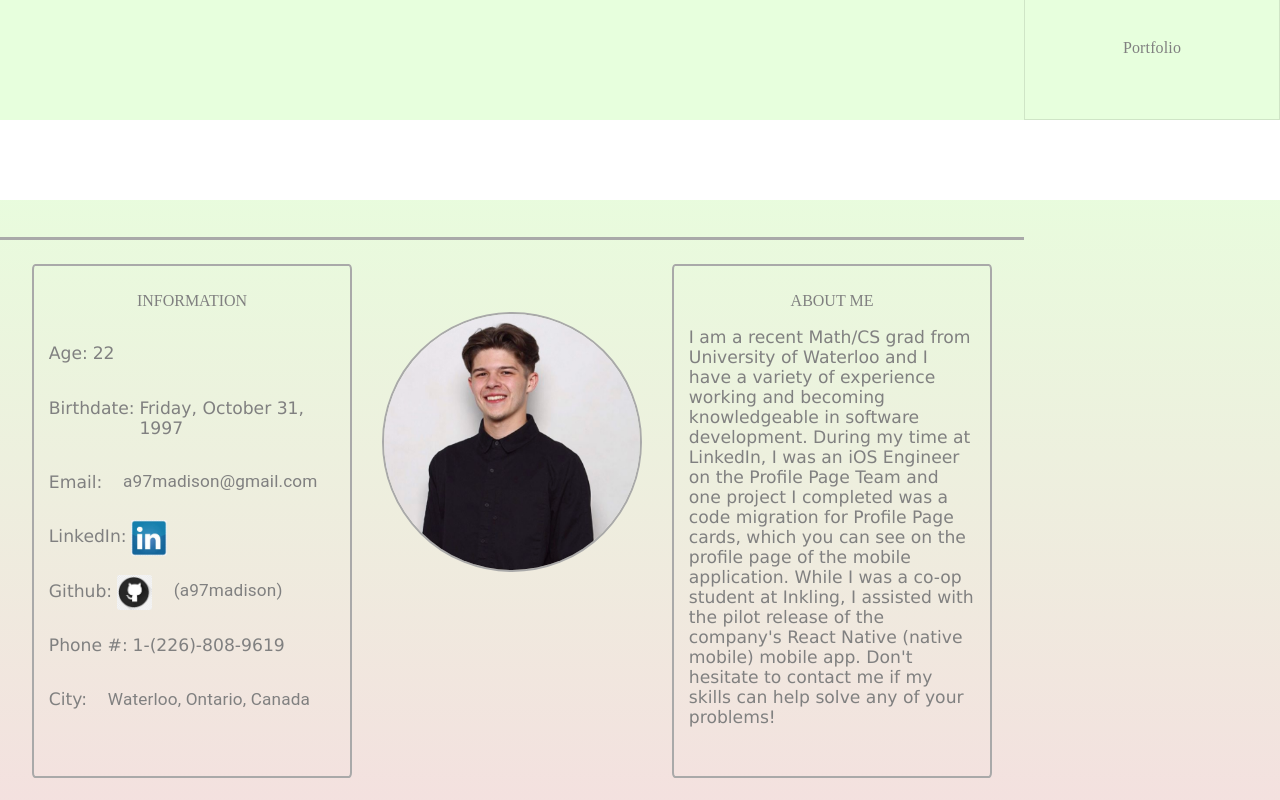
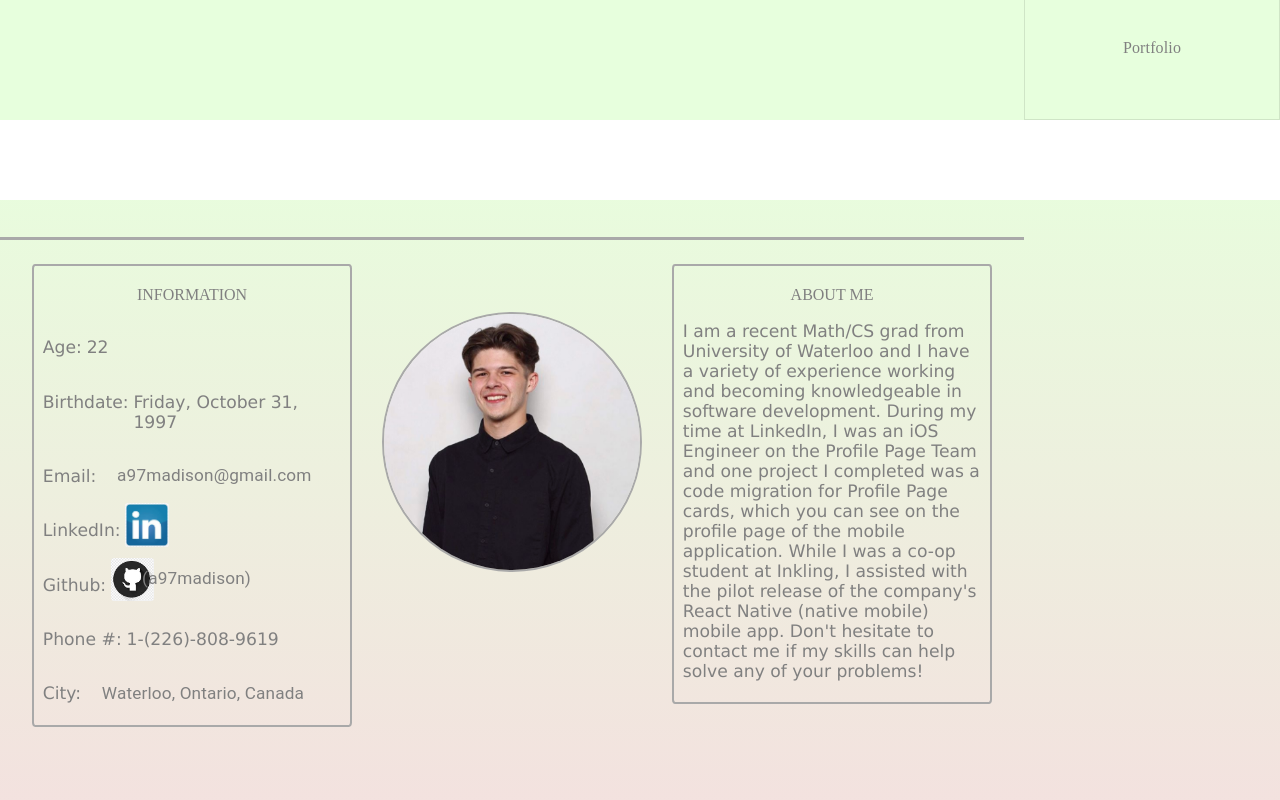
Before and after one commit to a97madison/base-personal-website-material, a React (Create React App) app: page / in a window 1280 px wide. Shown: the part 600-1400 px from the top of the page. Built offline with nearby package versions, Linux system fonts and the light colour scheme; a web font is replaced by a local one.

Commit message:
- fix up profile page icons. still small tweka needs to be made made last todos:
1. fix cells
2. complete advertising
3. get online

4. watch tutorial for buttons (later)

```diff
--- a/src/ConstantStyles.css
+++ b/src/ConstantStyles.css
@@ -50,7 +50,6 @@
         font-size: 1.4vmin;
     }
 }
-
 @media (max-aspect-ratio: 10/7) {
     .Page-text-2 {
         font-size: 1.1vmin;
@@ -62,7 +61,6 @@
       font-size: 1.6vmin;
     }
 }
-
 @media (max-aspect-ratio: 30/29) {
     .Page-text-1 {
         font-size: 1.25vmin;
--- a/src/Portfolio1/Portfolio.jsx
+++ b/src/Portfolio1/Portfolio.jsx
@@ -26,7 +26,7 @@ function Portfolio(props) {
     display: "flex",
     flexDirection: "column",
     textAlign: "center",
-    height: appHeight,
+    minHeight: appHeight,
     marginBottom: "10vh",
     width: "100%",
     left: "0px",
--- a/src/Profile1/Information.css
+++ b/src/Profile1/Information.css
@@ -1,24 +1,27 @@
 .Social-image {
-    object-fit: fill;
-    height: 4.4vmin;
-    width: 4.4vmin;
-    margin-top: 1em;
-    border-radius: 7%;
-    z-index: 0;
+      object-fit: fit;
+      margin: auto;
+      position: absolute;
+      height: 80% !important;
+      aspect-ratio: 1 !important;
+      border-radius: 7% !important;;
+      z-index: 0;
 }
 
 .Social-li {
+    object-fit: fit;
+    margin: auto !important;
+    position: absolute !important;
+    height: 80% !important;
     border-radius: 7% !important;
-    margin-left: -4.4vmin !important;
-    margin-right: -4.4vmin !important;
-    margin-top: 1em !important;
-    height: 4.4vmin !important;
-    width: 4.4vmin !important;
+    aspect-ratio: 1 !important;
     z-index: 1;
 }
 
 .Pressable-li-1 {
-    margin-left: 4.5vmin !important;
+    margin-left: 4.2vmin !important;
+    margin-right: 0px !important;
+    height: 80% !important;
     border-radius: 3% !important;
     text-align: left !important;
 }
@@ -27,3 +30,43 @@
     border-radius: 3% !important;
     text-align: left !important;
 }
+
+@media (max-aspect-ratio: 39/20) {
+    /* .Social-image {
+      height: 2.0vmin;
+      width: 2.0vmin;
+    }
+    .Social-li {
+      margin-left: -2.0vmin !important;
+      margin-right: -2.0vmin !important;
+    } */
+    .Pressable-li-1 {
+        margin-left: 2.1vmin !important;
+    }
+}
+@media (max-aspect-ratio: 33/20) {
+    /* .Social-image {
+      height: 1.8vmin;
+      width: 1.8vmin;
+    }
+    .Social-li {
+      margin-left: -1.8vmin !important;
+      margin-right: -1.8vmin !important;
+    } */
+    .Pressable-li-1 {
+        margin-left: 1.9vmin !important;
+    }
+}
+@media (max-aspect-ratio: 10/7) {
+    /* .Social-image {
+      height: 1.5vmin;
+      width: 1.5vmin;
+    }
+    .Social-li {
+      margin-left: -1.5vmin !important;
+      margin-right: -1.5vmin !important;
+    } */
+    .Pressable-li-1 {
+        margin-left: 1.6vmin !important;
+    }
+}
--- a/src/Profile1/InformationHelpers.jsx
+++ b/src/Profile1/InformationHelpers.jsx
@@ -7,6 +7,7 @@ import '../ConstantStyles.css';
 const singleInfoCellStyle = {
     display: "flex",
     flexDirection: "row",
+    position: "relative",
     textAlign: "left",
     marginLeft: "0.6vmin"
 };
@@ -39,19 +40,17 @@ function secondDivSocialMediaButtonHelper1(pair) {
 
 function secondDivSocialMediaButtonHelper2(pair) {
     // show handle beside button
-    const pressableObject = secondDivSocialMediaButtonHelper1([pair[0], pair[1][1]]);
-    const pressableText = (
-        <div style={singleInfoCellStyle}>
-            {makePressableText("(" + pair[1][0] + ")", pair[1][1], "1")}
-        </div>
-    );
+    const newPair = [pair[0], pair[1][1]];
+    const pressableObject = makePressableObject(newPair[0], newPair[1], "Social");
+    const pressableText = makePressableText("(" + pair[1][0] + ")", pair[1][1], "1");
+
     const socialMedia2Style = {
         display: "flex",
         flexDirection: "row"
     };
 
     return (
-        <div style={socialMedia2Style}>
+        <div style={singleInfoCellStyle}>
             {pressableObject}
             {pressableText}
         </div>
--- a/src/Profile1/Profile.jsx
+++ b/src/Profile1/Profile.jsx
@@ -13,13 +13,13 @@ function Profile(props) {
     background: "linear-gradient(0deg, " + color1 + ", " + color2 + " 100%)",
     display: "flex",
     flexDirection: "column",
-    height: appHeight,
+    minHeight: appHeight,
     width: "100%"
   };
   const profileSectionsStyle = {
     display: "flex",
     marginRight: "20vw",
-    height: "75vh",
+    minHeight: "75vh",
     marginBottom: "3vh",
     flexDirection: "row",
     justifyContent: "center",
@@ -34,7 +34,7 @@ function Profile(props) {
   const sectionParentStyle = {
     overflowX: "scroll",
     overflowY: "scroll",
-    padding: "10px",
+    padding: "4px",
     border: "0.25vmin solid darkgrey",
     borderRadius: "1%",
     height: "85%",
--- a/src/Profile1/ProfilePhoto.jsx
+++ b/src/Profile1/ProfilePhoto.jsx
@@ -9,7 +9,6 @@ function ProfilePhoto(props) {
         marginTop: "9vh",
         justifyContent: "center",
         width: "25vw",
-        // border: "0.1vmin solid blue"
     }
 
     const profileImgStyle = {
```
Also changed, not shown: src/HomePage1/HomePage.jsx (line endings or trailing spaces).
